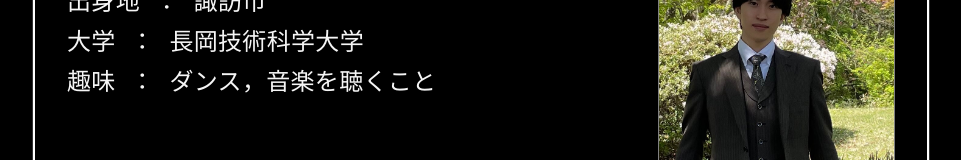
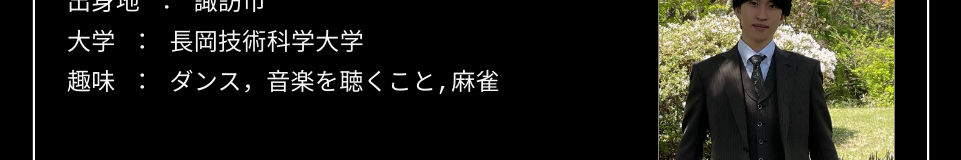
Before and after one commit to ichito-watanabe/portfolio, a Next.js app: page / in a window 1280 px wide. Shown: the part 122-282 px from the top of the page, without its empty margins (159-1120 px from the left). Built offline with nearby package versions, Linux system fonts and the light colour scheme; a web font is replaced by a local one.

Commit message:
システムの修正

```diff
--- a/app/page.tsx
+++ b/app/page.tsx
@@ -13,7 +13,7 @@ const introTitle = "Welcome to Ichito Portfolio";
 const introProfileLines = [
   "出身地 ： 諏訪市",
   "大学 ： 長岡技術科学大学",
-  "趣味 ： ダンス，音楽を聴くこと",
+  "趣味 ： ダンス，音楽を聴くこと,麻雀",
 ] as const;
 const introLines = [introTitle, ...introProfileLines] as const;
 const introWidthReference = introTitle;
```
